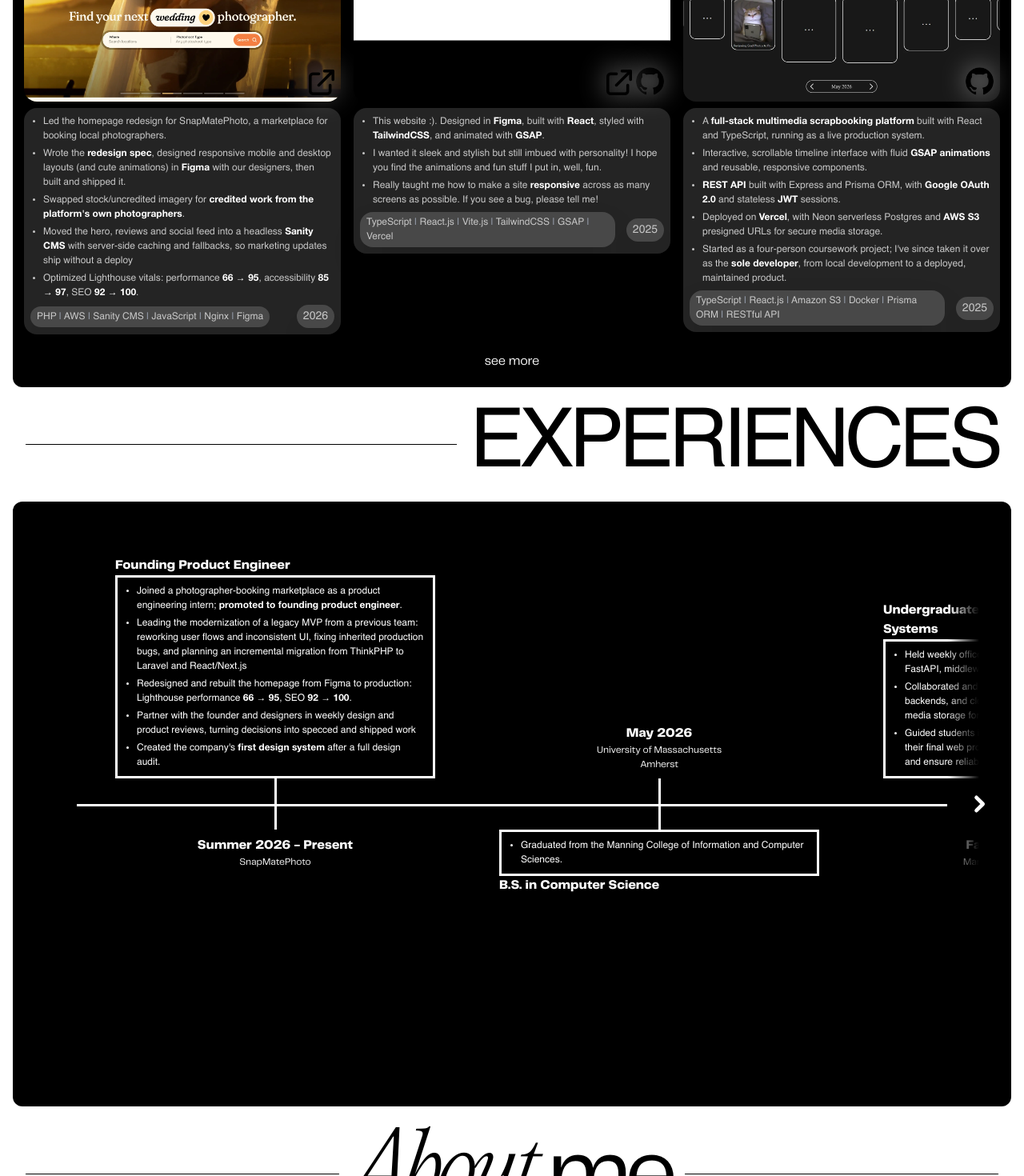
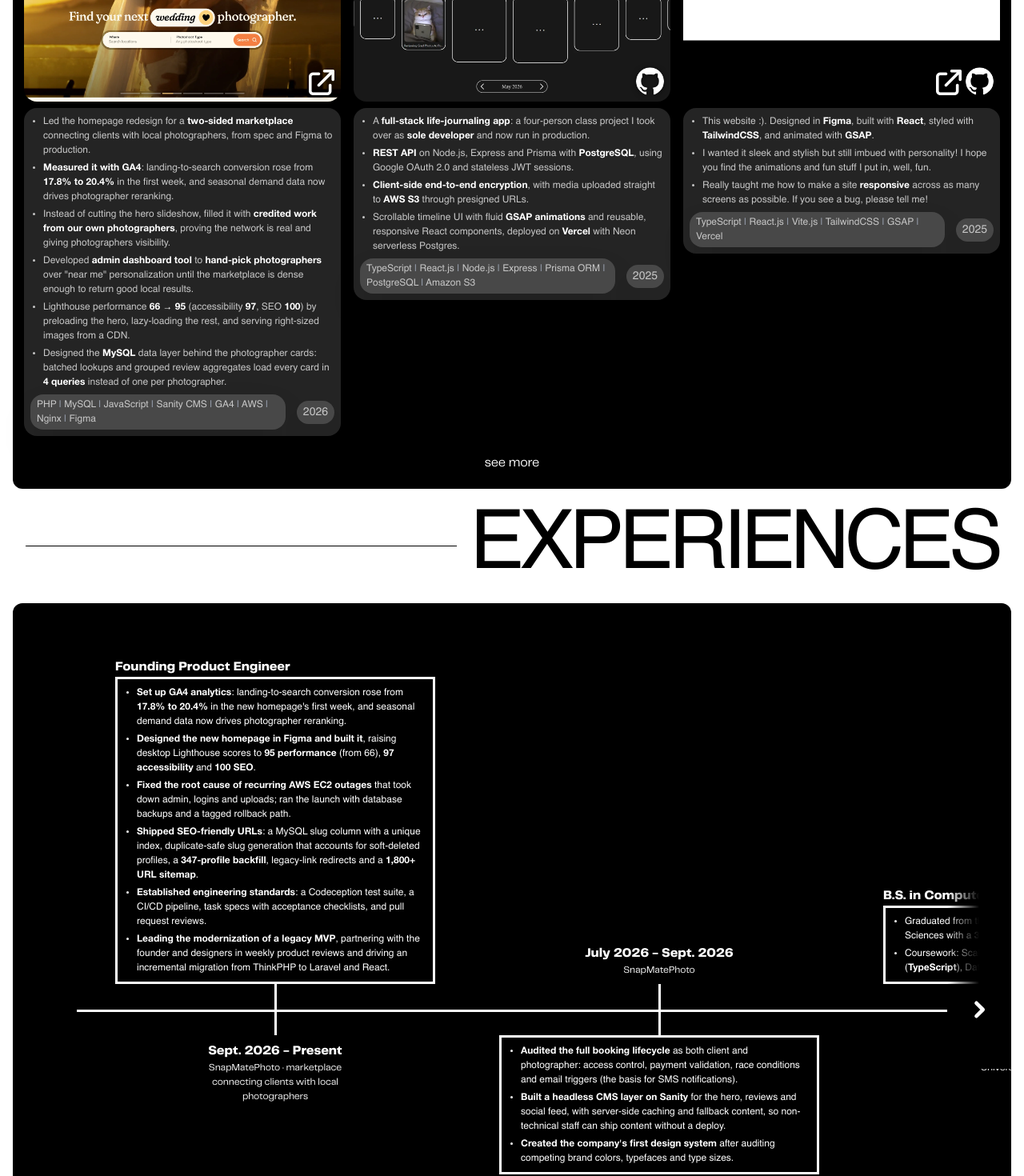
Before and after one commit to TedDPig123/personal-website, a React (Vite) app: page / in a window 1280 px wide. Shown: the part 2160-3630 px from the top of the page at 80% size. Built offline with nearby package versions, Linux system fonts and the light colour scheme.

Commit message:
feat: update resume and experiences with new roles, achievements, and project details; enhance ProjectCard component styling

```diff
--- a/src/components/ProjectCard.tsx
+++ b/src/components/ProjectCard.tsx
@@ -21,12 +21,11 @@ export default function ProjectCard({ name, imageURL, description, stack, gitlin
 
                 {gitlink.length > 0 && (
                     <a href={gitlink} target="_blank" className="absolute bottom-2 right-2 z-10">
-                        <div className="absolute inset-0 bg-white rounded-full blur-lg opacity-40 scale-100"></div>
                         <img
                             src={github}
                             loading="lazy"
                             alt="GitHub"
-                            className="relative w-[35px] rounded-full hover:w-[37px] transition-all duration-300"
+                            className="relative w-[35px] rounded-full hover:w-[37px] transition-all duration-300 invert drop-shadow-[0_1px_3px_rgba(0,0,0,0.6)]"
                             title="link to github site."
                         />
                     </a>
@@ -34,12 +33,11 @@ export default function ProjectCard({ name, imageURL, description, stack, gitlin
 
                 {link.length > 0 && (
                     <a href={link} target="_blank" className={`absolute bottom-2 z-10 ${gitlink.length > 0 ? "right-12" : "right-2"}`}>
-                        <div className="absolute inset-0 bg-white rounded-full blur-lg opacity-40 scale-110"></div>
                         <img
                             src={linkImg}
                             loading="lazy"
                             alt="External Link"
-                            className="relative w-[32px] hover:w-[34px] transition-all duration-300"
+                            className="relative w-[32px] hover:w-[34px] transition-all duration-300 invert drop-shadow-[0_1px_3px_rgba(0,0,0,0.6)]"
                             title="link to project site."
                         />
                     </a>
--- a/src/content/ExperiencesList.tsx
+++ b/src/content/ExperiencesList.tsx
@@ -11,23 +11,37 @@ const experiencesList : {id:number, position:string, text:string[], date:string,
     //     place:"Manning College of Information and Computer Sciences",
     // },
     {
-        id:8,
+        id:9,
         position:"Founding Product Engineer",
         text:[
-            "Joined a photographer-booking marketplace as a product engineering intern; **promoted to founding product engineer**.",
-            "Leading the modernization of a legacy MVP from a previous team: reworking user flows and inconsistent UI, fixing inherited production bugs, and planning an incremental migration from ThinkPHP to Laravel and React/Next.js",
-            "Redesigned and rebuilt the homepage from Figma to production: Lighthouse performance **66 → 95**, SEO **92 → 100**.",
-            "Partner with the founder and designers in weekly design and product reviews, turning decisions into specced and shipped work",
-            "Created the company's **first design system** after a full design audit.",
+            "**Set up GA4 analytics**: landing-to-search conversion rose from **17.8% to 20.4%** in the new homepage's first week, and seasonal demand data now drives photographer reranking.",
+            "**Designed the new homepage in Figma and built it**, raising desktop Lighthouse scores to **95 performance** (from 66), **97 accessibility** and **100 SEO**.",
+            "**Fixed the root cause of recurring AWS EC2 outages** that took down admin, logins and uploads; ran the launch with database backups and a tagged rollback path.",
+            "**Shipped SEO-friendly URLs**: a MySQL slug column with a unique index, duplicate-safe slug generation that accounts for soft-deleted profiles, a **347-profile backfill**, legacy-link redirects and a **1,800+ URL sitemap**.",
+            "**Established engineering standards**: a Codeception test suite, a CI/CD pipeline, task specs with acceptance checklists, and pull request reviews.",
+            "**Leading the modernization of a legacy MVP**, partnering with the founder and designers in weekly product reviews and driving an incremental migration from ThinkPHP to Laravel and React.",
         ],
-        date:"Summer 2026 - Present",
+        date:"Sept. 2026 - Present",
+        place:"SnapMatePhoto · marketplace connecting clients with local photographers",
+    },
+    {
+        id:8,
+        position:"Full Stack Engineer Intern",
+        text:[
+            "**Audited the full booking lifecycle** as both client and photographer: access control, payment validation, race conditions and email triggers (the basis for SMS notifications).",
+            "**Built a headless CMS layer on Sanity** for the hero, reviews and social feed, with server-side caching and fallback content, so non-technical staff can ship content without a deploy.",
+            "**Created the company's first design system** after auditing competing brand colors, typefaces and type sizes.",
+        ],
+        date:"July 2026 - Sept. 2026",
         place:"SnapMatePhoto",
     },
     {
         id:7,
         position:"B.S. in Computer Science",
         text:[
-            "Graduated from the Manning College of Information and Computer Sciences."        ],
+            "Graduated from the Manning College of Information and Computer Sciences with a **3.98 GPA**.",
+            "Coursework: Scalable Web Systems (**React**), Web Programming (**TypeScript**), Data Management (**MySQL, GraphQL**).",
+        ],
         date:"May 2026",
         place:"University of Massachusetts Amherst",
     },
@@ -35,7 +49,7 @@ const experiencesList : {id:number, position:string, text:string[], date:string,
         id:11,
         position:"Undergraduate Course Assistant - Scalable Web Systems",
         text:[
-            "Held weekly office hours supporting 60+ students on scalability, FastAPI, middleware, Docker",
+            "Held weekly office hours supporting **60+ students** on scalability, FastAPI, middleware, and Docker, and **reviewed their pull requests**.",
             "Collaborated and guided students on CI/CD practices, SQL-based backends, and cloud infrastructure tools like Amazon AWS S3 media storage for production-grade student projects",
             "Guided students in leveraging AI development tools to enhance their final web projects, and in writing tests to validate functionality and ensure reliable, successful project outcomes."
         ],
@@ -77,7 +91,7 @@ const experiencesList : {id:number, position:string, text:string[], date:string,
     },
     {
         id:4,
-        position:"President",
+        position:"Co-Founder & President",
         text:[
             "Led a **15-member team** running **5 cultural events per semester**, greeting 50+ attendees while managing registration, tickets, and cash.",
             "Coordinated logistics across vendors, sponsors, and campus departments through weekly meetings.",
--- a/src/content/ProjectsList.tsx
+++ b/src/content/ProjectsList.tsx
@@ -14,16 +14,32 @@ const projectsList : {id:number, name: string, imageURL: string, description: st
         name:"SnapMatePhoto",
         imageURL:snapmate,
         description:[
-            "Led the homepage redesign for SnapMatePhoto, a marketplace for booking local photographers.",
-            "Wrote the **redesign spec**, designed responsive mobile and desktop layouts (and cute animations) in **Figma** with our designers, then built and shipped it.",
-            "Swapped stock/uncredited imagery for **credited work from the platform's own photographers**.",
-            "Moved the hero, reviews and social feed into a headless **Sanity CMS** with server-side caching and fallbacks, so marketing updates ship without a deploy",
-            "Optimized Lighthouse vitals: performance **66 → 95**, accessibility **85 → 97**, SEO **92 → 100**.",
+            "Led the homepage redesign for a **two-sided marketplace** connecting clients with local photographers, from spec and Figma to production.",
+            "**Measured it with GA4**: landing-to-search conversion rose from **17.8% to 20.4%** in the first week, and seasonal demand data now drives photographer reranking.",
+            "Instead of cutting the hero slideshow, filled it with **credited work from our own photographers**, proving the network is real and giving photographers visibility.",
+            "Developed **admin dashboard tool** to **hand-pick photographers** over \"near me\" personalization until the marketplace is dense enough to return good local results.",
+            "Lighthouse performance **66 → 95** (accessibility **97**, SEO **100**) by preloading the hero, lazy-loading the rest, and serving right-sized images from a CDN.",
+            "Designed the **MySQL** data layer behind the photographer cards: batched lookups and grouped review aggregates load every card in **4 queries** instead of one per photographer.",
         ],
-        stack:["PHP", "AWS", "Sanity CMS", "JavaScript", "Nginx", "Figma"],
+        stack:["PHP", "MySQL", "JavaScript", "Sanity CMS", "GA4", "AWS", "Nginx", "Figma"],
         gitlink: "",
         link: "https://www.snapmatephoto.com/",
         date: "2026"
+    },
+    {
+        id:0,
+        name:"Timeline",
+        imageURL:timeline,
+        description:[
+            "A **full-stack life-journaling app**: a four-person class project I took over as **sole developer** and now run in production.",
+            "**REST API** on Node.js, Express and Prisma with **PostgreSQL**, using Google OAuth 2.0 and stateless JWT sessions.",
+            "**Client-side end-to-end encryption**, with media uploaded straight to **AWS S3** through presigned URLs.",
+            "Scrollable timeline UI with fluid **GSAP animations** and reusable, responsive React components, deployed on **Vercel** with Neon serverless Postgres.",
+        ],
+        stack:["TypeScript", "React.js", "Node.js", "Express", "Prisma ORM", "PostgreSQL", "Amazon S3"],
+        gitlink: "https://github.com/TedDPig123/Timeline",
+        link: "",
+        date: "2025"
     },
     {
         id:1,
@@ -38,22 +54,6 @@ const projectsList : {id:number, name: string, imageURL: string, description: st
         gitlink: "https://github.com/TedDPig123/personal-website",
         link: "https://www.geribydesign.com/",
         date: "2025",
-    },
-    {
-        id:0,
-        name:"Timeline",
-        imageURL:timeline,
-        description:[
-            "A **full-stack multimedia scrapbooking platform** built with React and TypeScript, running as a live production system.",
-            "Interactive, scrollable timeline interface with fluid **GSAP animations** and reusable, responsive components.",
-            "**REST API** built with Express and Prisma ORM, with **Google OAuth 2.0** and stateless **JWT** sessions.",
-            "Deployed on **Vercel**, with Neon serverless Postgres and **AWS S3** presigned URLs for secure media storage.",
-            "Started as a four-person coursework project; I've since taken it over as the **sole developer**, from local development to a deployed, maintained product.",
-        ],
-        stack:["TypeScript", "React.js", "Amazon S3", "Docker", "Prisma ORM", "RESTful API"],
-        gitlink: "https://github.com/TedDPig123/Timeline",
-        link: "",
-        date: "2025"
     },
 
     //     {
@@ -75,9 +75,9 @@ const projectsList : {id:number, name: string, imageURL: string, description: st
         name:"Your Carbon",
         imageURL:carbon,
         description:[
-            "A **daily carbon footprint tracker** I made for my scalable web systems class.",
+            "A **daily carbon footprint tracker** I designed in Figma and built in React for my scalable web systems class.",
             "Log activities that add to or offset your footprint, and set **daily footprint goals**.",
-            "Designed with Figma, made with React, with all data kept in **local storage**: no account needed.",
+            "All data stays in **local storage**, so there's no account needed.",
         ],
         stack:["TypeScript", "React.js", "Vite.js", "TailwindCSS", "Local Storage"],
         gitlink: "https://github.com/TedDPig123/carbon-footprint-tracker",
@@ -89,9 +89,9 @@ const projectsList : {id:number, name: string, imageURL: string, description: st
         name:"Infographic Generator (For Research)",
         imageURL:noImage,
         description:[
-            "An **Express.js** app that procedurally generates smartwatch health infographics from **real-world health tracker data**.",
-            "Uses the **GPT-4** and **Claude 4 Opus** APIs.",
-            "Built for the **HCI-VIS lab**'s investigation into deploying LLMs in digital health technology.",
+            "An **LLM pipeline** that turns **real fitness tracker data** into smartwatch health infographics, built for the HCI-VIS lab.",
+            "Generated **300+ visualizations** with the **GPT-4** and **Claude** APIs for our study on how people across generations perceive them.",
+            "Paired with a survey platform on **serverless APIs** that collected the perception data, informing how LLMs could be deployed in digital health.",
         ],
         stack:["OpenAI API", "Anthropic API", "ExpressJS", "CSV-Parser","JavaScript"],
         gitlink: "",
```
Also changed, not shown: 1 other file (tests, documents, lock files or other folders).
